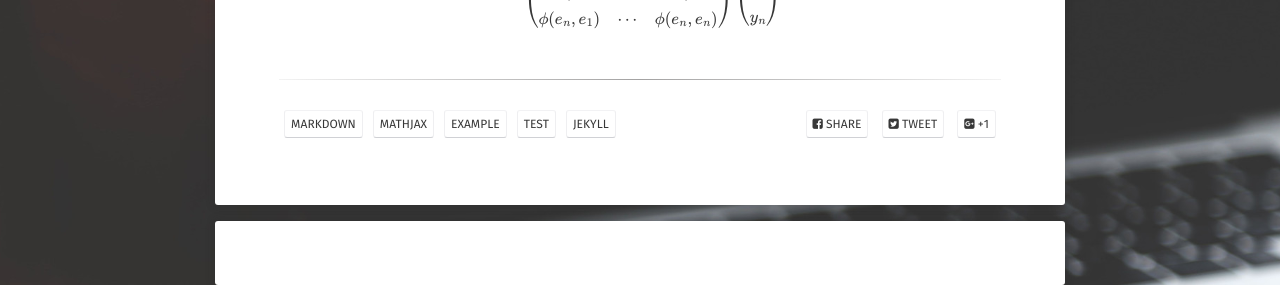
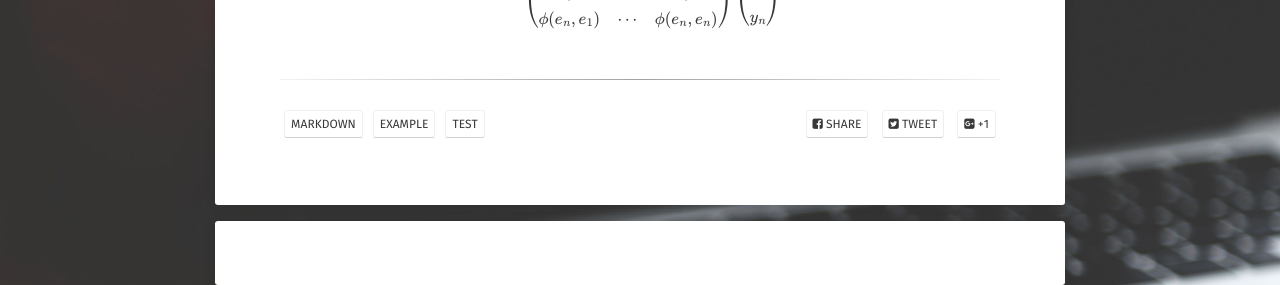
Before and after one commit to 20100507/20100507.github.io, a Jekyll site: the page built from _posts/2015-08-10-mathjax-example.md, in a window 1280 px wide. Shown: the part 1092-1377 px from the top of the page. Built offline with Jekyll 4.4.1, drawn with Linux system fonts in a browser that asks for light colours; some web fonts are replaced; formulas are drawn with MathJax 3; comment, search, counter and statistics services are not loaded.

Commit message:
Update 2015-08-10-mathjax-example.md

```diff
--- a/_posts/2015-08-10-mathjax-example.md
+++ b/_posts/2015-08-10-mathjax-example.md
@@ -5,10 +5,8 @@ date:   2015-08-10
 excerpt: "MathJax Example for Moon Jekyll Theme."
 tag:
 - markdown
-- mathjax
 - example
 - test
-- jekyll
 comments: true
 ---
 
```
